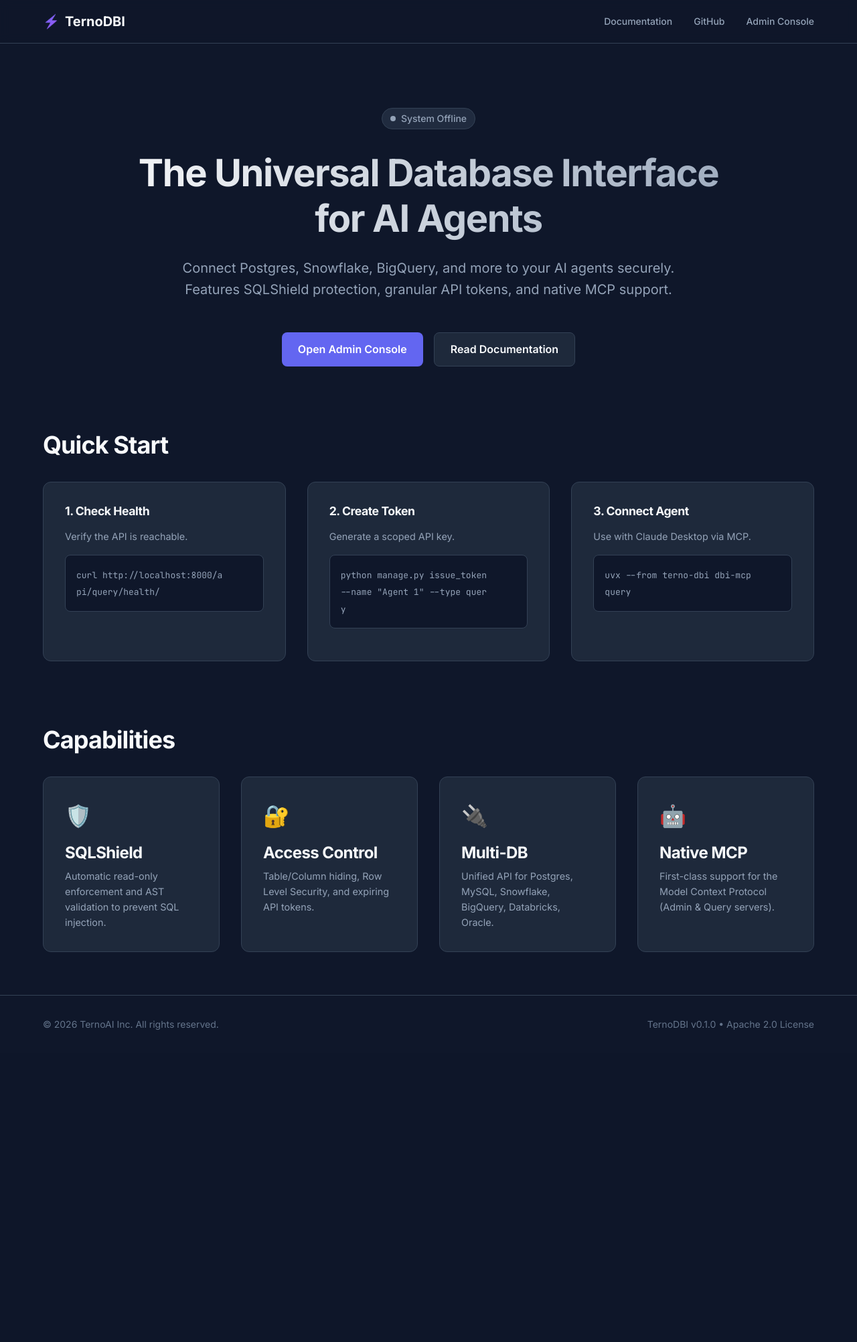
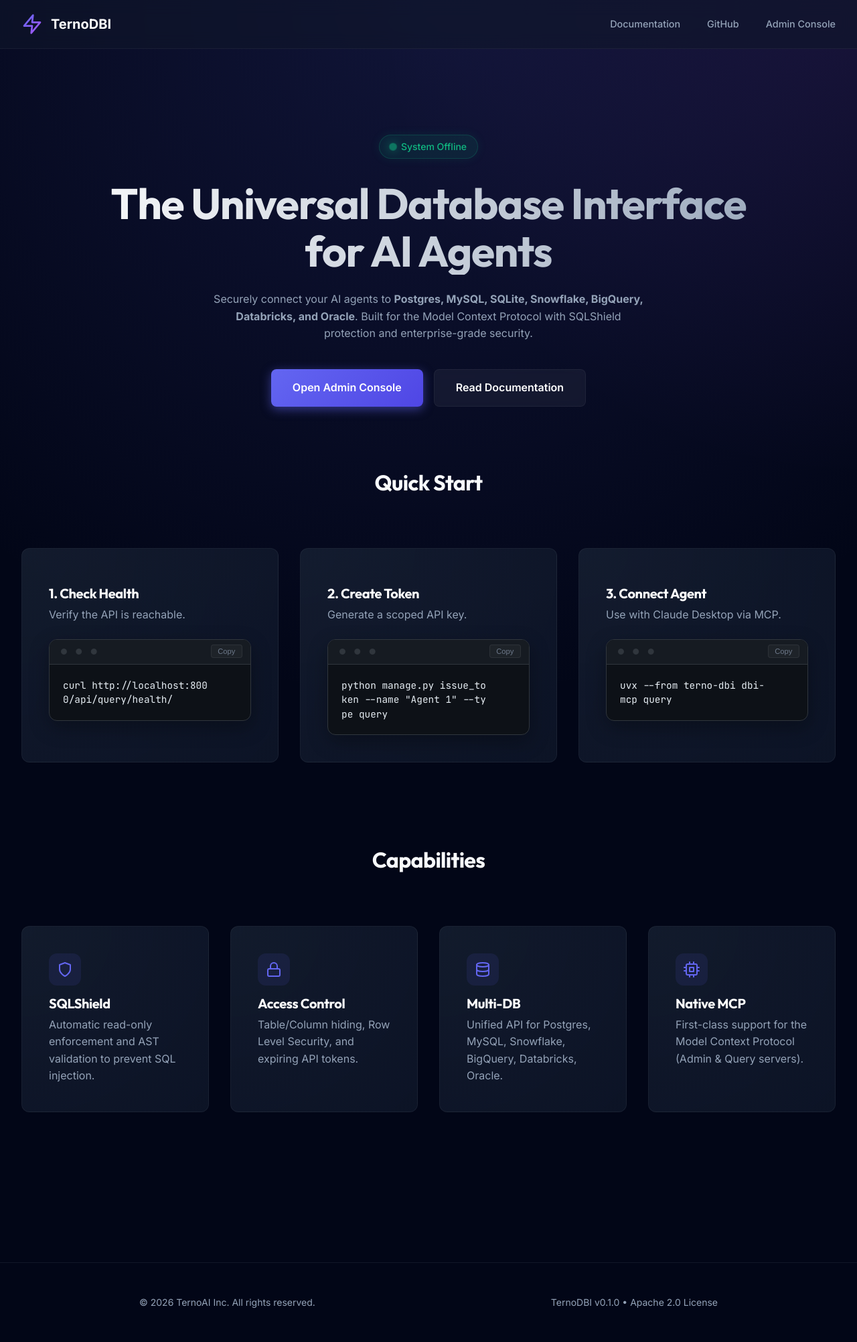
Before and after one commit to terno-ai/ternodbi, a Django app: template src/terno_dbi/core/templates/terno_dbi/landing.html in a window 1280 px wide. Shown: the whole page at 67% size. Before the commit the page ends 1537 px from the top, so only its background shows below. Run offline with Django 4.2, Linux system fonts and the light colour scheme; the template is opened without the code that fills it, so the values that code supplies are empty.

Commit message:
refactor: Update main.css and templates for improved styling and layout; enhance typography and responsiveness

```diff
--- a/src/terno_dbi/core/static/terno_dbi/css/main.css
+++ b/src/terno_dbi/core/static/terno_dbi/css/main.css
@@ -1,19 +1,36 @@
+/* Core Variables */
 :root {
-    --bg-primary: #0f172a;
-    --bg-secondary: #1e293b;
-    --bg-tertiary: #334155;
+    --bg-primary: #020617;
+    /* Deeper blue-black */
+    --bg-secondary: #0f172a;
+    --bg-tertiary: #1e293b;
     --text-primary: #f8fafc;
     --text-secondary: #94a3b8;
-    --text-tertiary: #64748b;
+    --text-muted: #64748b;
+
     --accent-primary: #6366f1;
+    --accent-glow: rgba(99, 102, 241, 0.5);
     --accent-hover: #4f46e5;
+
     --success: #10b981;
+    --success-glow: rgba(16, 185, 129, 0.2);
     --error: #ef4444;
-    --border: #334155;
-    --font-sans: 'Inter', -apple-system, BlinkMacSystemFont, 'Segoe UI', Roboto, sans-serif;
-    --font-mono: 'JetBrains Mono', 'Fira Code', Consolas, monospace;
+
+    --border: rgba(148, 163, 184, 0.1);
+    --glass-bg: rgba(15, 23, 42, 0.6);
+    --glass-border: rgba(255, 255, 255, 0.05);
+
+    --font-heading: 'Outfit', 'Inter', sans-serif;
+    /* Recommend Outfit for headings if available, else Inter */
+    --font-body: 'Inter', -apple-system, sans-serif;
+    --font-mono: 'JetBrains Mono', 'Fira Code', monospace;
+
+    --radius-sm: 0.5rem;
+    --radius-md: 0.75rem;
+    --radius-lg: 1rem;
 }
 
+/* Reset & Base */
 * {
     margin: 0;
     padding: 0;
@@ -22,289 +39,367 @@
 
 body {
     background-color: var(--bg-primary);
+    background-image:
+        radial-gradient(circle at 50% 0%, rgba(99, 102, 241, 0.15) 0%, transparent 50%),
+        radial-gradient(circle at 100% 0%, rgba(168, 85, 247, 0.1) 0%, transparent 30%);
     color: var(--text-primary);
-    font-family: var(--font-sans);
+    font-family: var(--font-body);
     line-height: 1.6;
     min-height: 100vh;
     display: flex;
     flex-direction: column;
+    overflow-x: hidden;
 }
 
 /* Typography */
 h1,
 h2,
 h3,
-h4,
-h5,
-h6 {
-    line-height: 1.2;
+h4 {
+    font-family: var(--font-heading);
     font-weight: 700;
-    letter-spacing: -0.025em;
+    line-height: 1.1;
+    letter-spacing: -0.02em;
 }
 
 h1 {
-    font-size: 3.5rem;
+    font-size: clamp(2.5rem, 5vw, 4rem);
+    background: linear-gradient(to right, #fff, #94a3b8);
+    -webkit-background-clip: text;
+    background-clip: text;
+    -webkit-text-fill-color: transparent;
+    margin-bottom: 1.5rem;
 }
 
 h2 {
-    font-size: 2.25rem;
+    font-size: 2rem;
 }
 
 h3 {
-    font-size: 1.5rem;
+    font-size: 1.25rem;
 }
 
 p {
+    color: var(--text-secondary);
     max-width: 65ch;
+    margin: 0 auto;
+    /* Center the block */
 }
 
 a {
     color: var(--accent-primary);
     text-decoration: none;
-    transition: color 0.2s;
-}
-
-a:hover {
-    color: var(--accent-hover);
+    transition: all 0.2s;
 }
 
 /* Layout */
 .container {
     width: 100%;
-    max-width: 1200px;
+    max-width: 1280px;
     margin: 0 auto;
-    padding: 0 1.5rem;
+    padding: 0 2rem;
 }
 
+/* Header */
 header {
-    background-color: rgba(15, 23, 42, 0.8);
-    backdrop-filter: blur(8px);
-    border-bottom: 1px solid var(--border);
+    background-color: var(--glass-bg);
+    backdrop-filter: blur(12px);
+    -webkit-backdrop-filter: blur(12px);
+    border-bottom: 1px solid var(--glass-border);
     position: sticky;
     top: 0;
-    z-index: 50;
+    z-index: 100;
 }
 
 .header-content {
-    height: 4rem;
+    height: 4.5rem;
     display: flex;
     align-items: center;
     justify-content: space-between;
 }
 
 .logo {
+    display: flex;
+    align-items: center;
+    gap: 0.75rem;
     font-weight: 700;
     font-size: 1.25rem;
-    display: flex;
-    align-items: center;
-    gap: 0.5rem;
-    color: var(--text-primary);
+    color: #fff;
 }
 
-.logo span {
-    background: linear-gradient(135deg, #6366f1, #a855f7);
-    -webkit-background-clip: text;
-    background-clip: text;
-    -webkit-text-fill-color: transparent;
+.logo svg {
+    height: 32px;
+    width: auto;
 }
 
+/* Navigation */
 nav ul {
     display: flex;
-    gap: 2rem;
+    gap: 2.5rem;
     list-style: none;
 }
 
 nav a {
     color: var(--text-secondary);
+    font-size: 0.9rem;
     font-weight: 500;
-    font-size: 0.875rem;
 }
 
 nav a:hover {
-    color: var(--text-primary);
+    color: #fff;
+    text-shadow: 0 0 10px rgba(255, 255, 255, 0.3);
 }
 
-main {
-    flex: 1;
+/* Hero Section */
+.hero {
+    padding: 8rem 0 6rem;
+    text-align: center;
+    display: flex;
+    flex-direction: column;
+    align-items: center;
+    position: relative;
+    /* Adding internal glow */
 }
 
+/* Buttons */
+.btn {
+    display: inline-flex;
+    align-items: center;
+    justify-content: center;
+    padding: 0.875rem 2rem;
+    border-radius: var(--radius-sm);
+    font-weight: 600;
+    transition: all 0.3s cubic-bezier(0.4, 0, 0.2, 1);
+    font-size: 1rem;
+    cursor: pointer;
+    border: none;
+}
+
+.btn-primary {
+    background: linear-gradient(135deg, var(--accent-primary), var(--accent-hover));
+    color: white;
+    box-shadow: 0 4px 15px var(--accent-glow);
+}
+
+.btn-primary:hover {
+    transform: translateY(-2px);
+    box-shadow: 0 8px 25px var(--accent-glow);
+}
+
+.btn-secondary {
+    background: rgba(255, 255, 255, 0.05);
+    color: #fff;
+    border: 1px solid var(--glass-border);
+    backdrop-filter: blur(4px);
+}
+
+.btn-secondary:hover {
+    background: rgba(255, 255, 255, 0.1);
+    border-color: rgba(255, 255, 255, 0.2);
+}
+
+/* Main Grid */
+.grid {
+    display: grid;
+    grid-template-columns: repeat(auto-fit, minmax(320px, 1fr));
+    gap: 2rem;
+    margin-top: 2rem;
+}
+
+/* Glass Cards */
+.card {
+    background: radial-gradient(circle at top left, rgba(30, 41, 59, 0.6), rgba(15, 23, 42, 0.8));
+    border: 1px solid var(--glass-border);
+    border-radius: var(--radius-md);
+    padding: 2.5rem;
+    position: relative;
+    overflow: hidden;
+    transition: all 0.4s;
+}
+
+.card:hover {
+    border-color: rgba(99, 102, 241, 0.3);
+    transform: translateY(-4px);
+    background: radial-gradient(circle at top left, rgba(30, 41, 59, 0.8), rgba(15, 23, 42, 0.9));
+    box-shadow: 0 20px 40px -10px rgba(0, 0, 0, 0.5);
+}
+
+/* Card Icons */
+.card h3 {
+    margin: 1rem 0 0.5rem;
+    color: #fff;
+    display: flex;
+    align-items: center;
+    gap: 0.75rem;
+}
+
+.card-icon {
+    font-size: 1.5rem;
+    background: rgba(99, 102, 241, 0.1);
+    width: 3rem;
+    height: 3rem;
+    display: flex;
+    align-items: center;
+    justify-content: center;
+    border-radius: 12px;
+    margin-bottom: 1rem;
+}
+
+/* Terminal / Code Blocks */
+.copy-wrapper {
+    margin-top: 1.5rem;
+    background: #0d1117;
+    /* GitHub Dark Dim-like */
+    border: 1px solid #30363d;
+    border-radius: var(--radius-md);
+    overflow: hidden;
+    box-shadow: 0 10px 30px rgba(0, 0, 0, 0.3);
+    position: relative;
+}
+
+/* Terminal Header */
+.copy-wrapper::before {
+    content: "● ● ●";
+    display: block;
+    background: #161b22;
+    color: #30363d;
+    padding: 0.5rem 1rem;
+    font-size: 0.75rem;
+    letter-spacing: 4px;
+    border-bottom: 1px solid #30363d;
+}
+
+/* Section Headers */
+section h2 {
+    text-align: center;
+    margin-bottom: 3rem;
+    position: relative;
+    display: inline-block;
+    left: 50%;
+    transform: translateX(-50%);
+}
+
+pre {
+    padding: 1.25rem;
+    padding-right: 3.5rem;
+    /* Space for copy button */
+    overflow-x: hidden;
+    /* Prevent scrollbar */
+    font-family: var(--font-mono);
+    font-size: 0.9rem;
+    line-height: 1.5;
+    color: #e6edf3;
+    background: transparent;
+    border: none;
+    margin: 0;
+    white-space: pre-wrap;
+    /* Wrap text */
+    word-break: break-all;
+    /* Break long words */
+}
+
+code {
+    font-family: inherit;
+}
+
+.copy-btn {
+    position: absolute;
+    top: 0.4rem;
+    /* Inside the header */
+    right: 0.75rem;
+    background: rgba(255, 255, 255, 0.05);
+    border: 1px solid rgba(255, 255, 255, 0.1);
+    color: var(--text-secondary);
+    padding: 0.2rem 0.6rem;
+    border-radius: 4px;
+    font-size: 0.7rem;
+    cursor: pointer;
+    opacity: 0.7;
+    transition: all 0.2s;
+    font-weight: 500;
+}
+
+.copy-wrapper:hover .copy-btn {
+    opacity: 1;
+}
+
+.copy-btn:hover {
+    background: var(--accent-primary);
+    color: white;
+}
+
+/* Footer */
 footer {
+    margin-top: 8rem;
     border-top: 1px solid var(--border);
-    padding: 2rem 0;
-    margin-top: 4rem;
-    background-color: var(--bg-primary);
+    padding: 3rem 0;
+    background: #020617;
 }
 
 .footer-content {
     display: flex;
     justify-content: space-between;
     align-items: center;
-    color: var(--text-tertiary);
     font-size: 0.875rem;
+    color: var(--text-muted);
 }
 
-/* Components */
-.btn {
-    display: inline-flex;
-    align-items: center;
-    justify-content: center;
-    padding: 0.75rem 1.5rem;
-    border-radius: 0.5rem;
-    font-weight: 600;
-    transition: all 0.2s;
-    cursor: pointer;
-    font-size: 1rem;
-}
-
-.btn-primary {
-    background-color: var(--accent-primary);
-    color: white;
-}
-
-.btn-primary:hover {
-    background-color: var(--accent-hover);
-    color: white !important;
-    transform: translateY(-1px);
-}
-
-.btn-secondary {
-    background-color: var(--bg-secondary);
-    color: var(--text-primary);
-    border: 1px solid var(--border);
-}
-
-.btn-secondary:hover {
-    background-color: var(--bg-tertiary);
-    color: var(--text-primary) !important;
-}
-
-/* Code Blocks */
-pre,
-code {
-    font-family: var(--font-mono);
-}
-
-code {
-    background-color: rgba(51, 65, 85, 0.5);
-    padding: 0.125em 0.25em;
-    border-radius: 0.25rem;
-    font-size: 0.875em;
-    color: #e2e8f0;
-}
-
-pre {
-    background-color: var(--bg-primary);
-    border: 1px solid var(--border);
-    border-radius: 0.5rem;
-    padding: 1rem;
-    padding-right: 3.5rem;
-    /* Space for copy button */
-    overflow-x: auto;
-    margin: 1rem 0;
-    white-space: pre-wrap;
-    /* Wrap long text */
-    word-break: break-all;
-}
-
-pre::-webkit-scrollbar {
-    height: 6px;
-}
-
-pre::-webkit-scrollbar-track {
-    background: transparent;
-}
-
-pre::-webkit-scrollbar-thumb {
-    background-color: var(--border);
-    border-radius: 3px;
-}
-
-pre code {
-    background: none;
-    padding: 0;
-    font-size: 0.8125rem;
-    /* Slightly smaller for density */
-    color: var(--text-secondary);
-    font-family: var(--font-mono);
-}
-
-.copy-wrapper {
-    position: relative;
-}
-
-.copy-btn {
-    position: absolute;
-    top: 0.5rem;
-    right: 0.5rem;
-    background: var(--bg-secondary);
-    border: 1px solid var(--border);
-    color: var(--text-secondary);
-    padding: 0.25rem 0.5rem;
-    border-radius: 0.25rem;
-    font-size: 0.75rem;
-    cursor: pointer;
-    opacity: 0;
-    transition: opacity 0.2s;
-}
-
-.copy-wrapper:hover .copy-btn {
-    opacity: 1;
-}
-
+/* Status Badge */
 .status-badge {
     display: inline-flex;
     align-items: center;
     gap: 0.5rem;
-    padding: 0.25rem 0.75rem;
-    border-radius: 9999px;
+    padding: 0.375rem 1rem;
+    background: rgba(16, 185, 129, 0.1);
+    border: 1px solid rgba(16, 185, 129, 0.2);
+    border-radius: 99px;
+    color: var(--success);
     font-size: 0.875rem;
     font-weight: 500;
-    background-color: rgba(51, 65, 85, 0.5);
-    color: var(--text-secondary);
-    border: 1px solid var(--border);
-}
-
-.status-badge.online {
-    background-color: rgba(16, 185, 129, 0.1);
-    color: var(--success);
-    border-color: rgba(16, 185, 129, 0.2);
+    margin-bottom: 2rem;
+    box-shadow: 0 0 15px rgba(16, 185, 129, 0.1);
 }
 
 .status-dot {
-    width: 0.5rem;
-    height: 0.5rem;
+    width: 8px;
+    height: 8px;
+    background-color: var(--success);
     border-radius: 50%;
-    background-color: currentColor;
+    box-shadow: 0 0 10px var(--success);
+    animation: pulse 2s infinite;
 }
 
-.grid {
-    display: grid;
-    grid-template-columns: repeat(auto-fit, minmax(300px, 1fr));
-    gap: 2rem;
+@keyframes pulse {
+    0% {
+        transform: scale(1);
+        opacity: 1;
+    }
+
+    50% {
+        transform: scale(1.5);
+        opacity: 0.5;
+    }
+
+    100% {
+        transform: scale(1);
+        opacity: 1;
+    }
 }
 
-.card {
-    background-color: var(--bg-secondary);
-    border: 1px solid var(--border);
-    border-radius: 0.75rem;
-    padding: 2rem;
-    transition: all 0.3s cubic-bezier(0.4, 0, 0.2, 1);
-    position: relative;
-    overflow: hidden;
+/* Mobile Responsive */
+@media (max-width: 768px) {
+    h1 {
+        font-size: 2.5rem;
+    }
+
+    .header-content {
+        flex-direction: column;
+        height: auto;
+        padding: 1rem;
+        gap: 1rem;
+    }
+
+    nav ul {
+        gap: 1.5rem;
+    }
 }
-
-.card:hover {
-    border-color: var(--accent-primary);
-    transform: translateY(-4px);
-    box-shadow: 0 10px 30px -10px rgba(0, 0, 0, 0.5);
-}
-
-.card:hover::before {
-    content: '';
-    position: absolute;
-    top: 0;
-    left: 0;
-    width: 100%;
-    height: 4px;
-    background: linear-gradient(90deg, var(--accent-primary), var(--accent-hover));
-}
--- a/src/terno_dbi/core/templates/base.html
+++ b/src/terno_dbi/core/templates/base.html
@@ -7,7 +7,7 @@
     <meta name="viewport" content="width=device-width, initial-scale=1.0">
     <title>{% block title %}TernoDBI - Database Interface Layer{% endblock %}</title>
     <link
-        href="https://fonts.googleapis.com/css2?family=Inter:wght@400;500;600;700&family=JetBrains+Mono:wght@400;500&display=swap"
+        href="https://fonts.googleapis.com/css2?family=Outfit:wght@400;500;600;700&family=Inter:wght@400;500;600;700&family=JetBrains+Mono:wght@400;500&display=swap"
         rel="stylesheet">
     <link rel="stylesheet" href="{% static 'terno_dbi/css/main.css' %}">
     {% block extra_head %}{% endblock %}
@@ -17,7 +17,17 @@
     <header>
         <div class="container header-content">
             <a href="/" class="logo">
-                <span>⚡</span> TernoDBI
+                <svg xmlns="http://www.w3.org/2000/svg" width="24" height="24" viewBox="0 0 24 24" fill="none"
+                    stroke="url(#logo-gradient)" stroke-width="2" stroke-linecap="round" stroke-linejoin="round">
+                    <defs>
+                        <linearGradient id="logo-gradient" x1="0" y1="0" x2="1" y2="1">
+                            <stop offset="0%" stop-color="#6366f1" />
+                            <stop offset="100%" stop-color="#a855f7" />
+                        </linearGradient>
+                    </defs>
+                    <path d="M13 2L3 14h9l-1 8 10-12h-9l1-8z"></path>
+                </svg>
+                TernoDBI
             </a>
             <nav>
                 <ul>
--- a/src/terno_dbi/core/templates/terno_dbi/landing.html
+++ b/src/terno_dbi/core/templates/terno_dbi/landing.html
@@ -1,38 +1,39 @@
 {% extends 'base.html' %}
 
 {% block content %}
-<div class="container">
-    <!-- Hero Section -->
-    <section style="padding: 6rem 0; text-align: center;">
-        <div id="status-badge" class="status-badge" style="margin-bottom: 2rem;">
+<!-- Gradient Hero Background -->
+<section class="hero">
+    <div class="container">
+        <div id="status-badge" class="status-badge">
             <div class="status-dot"></div>
             <span>Checking System Status...</span>
         </div>
 
-        <h1
-            style="margin-bottom: 1.5rem; background: linear-gradient(to right, #fff, #94a3b8); -webkit-background-clip: text; -webkit-text-fill-color: transparent;">
+        <h1>
             The Universal Database Interface<br>for AI Agents
         </h1>
 
-        <p style="margin: 0 auto 3rem; font-size: 1.25rem; color: var(--text-secondary);">
-            Connect Postgres, Snowflake, BigQuery, and more to your AI agents securely.
-            Features SQLShield protection, granular API tokens, and native MCP support.
+        <p>
+            Securely connect your AI agents to <strong>Postgres, MySQL, SQLite, Snowflake, BigQuery, Databricks, and
+                Oracle</strong>.
+            Built for the Model Context Protocol with SQLShield protection and enterprise-grade security.
         </p>
 
-        <div style="display: flex; gap: 1rem; justify-content: center;">
+        <div style="display: flex; gap: 1rem; justify-content: center; margin-top: 2.5rem;">
             <a href="/admin/" class="btn btn-primary">Open Admin Console</a>
             <a href="/docs/setup/" class="btn btn-secondary">Read Documentation</a>
         </div>
-    </section>
+    </div>
+</section>
 
+<div class="container">
     <!-- Quick Start -->
-    <section style="margin-bottom: 6rem;">
-        <h2 style="margin-bottom: 2rem;">Quick Start</h2>
+    <section style="margin-bottom: 8rem;">
+        <h2>Quick Start</h2>
         <div class="grid">
             <div class="card">
-                <h3 style="margin-bottom: 1rem; font-size: 1.1rem;">1. Check Health</h3>
-                <p style="margin-bottom: 1rem; font-size: 0.9rem; color: var(--text-secondary);">Verify the API is
-                    reachable.</p>
+                <h3>1. Check Health</h3>
+                <p>Verify the API is reachable.</p>
                 <div class="copy-wrapper">
                     <button class="copy-btn">Copy</button>
                     <pre><code>curl http://localhost:8000/api/query/health/</code></pre>
@@ -40,9 +41,8 @@
             </div>
 
             <div class="card">
-                <h3 style="margin-bottom: 1rem; font-size: 1.1rem;">2. Create Token</h3>
-                <p style="margin-bottom: 1rem; font-size: 0.9rem; color: var(--text-secondary);">Generate a scoped API
-                    key.</p>
+                <h3>2. Create Token</h3>
+                <p>Generate a scoped API key.</p>
                 <div class="copy-wrapper">
                     <button class="copy-btn">Copy</button>
                     <pre><code>python manage.py issue_token --name "Agent 1" --type query</code></pre>
@@ -50,9 +50,8 @@
             </div>
 
             <div class="card">
-                <h3 style="margin-bottom: 1rem; font-size: 1.1rem;">3. Connect Agent</h3>
-                <p style="margin-bottom: 1rem; font-size: 0.9rem; color: var(--text-secondary);">Use with Claude Desktop
-                    via MCP.</p>
+                <h3>3. Connect Agent</h3>
+                <p>Use with Claude Desktop via MCP.</p>
                 <div class="copy-wrapper">
                     <button class="copy-btn">Copy</button>
                     <pre><code>uvx --from terno-dbi dbi-mcp query</code></pre>
@@ -62,37 +61,73 @@
     </section>
 
     <!-- Features -->
-    <section>
-        <h2 style="margin-bottom: 2rem;">Capabilities</h2>
-        <div class="grid" style="grid-template-columns: repeat(auto-fit, minmax(250px, 1fr));">
+    <section style="margin-bottom: 6rem;">
+        <h2>Capabilities</h2>
+        <div class="grid" style="grid-template-columns: repeat(auto-fit, minmax(280px, 1fr));">
             <div class="card">
-                <div style="font-size: 2rem; margin-bottom: 1rem;">🛡️</div>
+                <div class="card-icon">
+                    <!-- Shield Icon -->
+                    <svg xmlns="http://www.w3.org/2000/svg" width="24" height="24" viewBox="0 0 24 24" fill="none"
+                        stroke="#6366f1" stroke-width="2" stroke-linecap="round" stroke-linejoin="round">
+                        <path d="M12 22s8-4 8-10V5l-8-3-8 3v7c0 6 8 10 8 10z"></path>
+                    </svg>
+                </div>
                 <h3>SQLShield</h3>
-                <p style="font-size: 0.9rem; color: var(--text-secondary); margin-top: 0.5rem;">
+                <p>
                     Automatic read-only enforcement and AST validation to prevent SQL injection.
                 </p>
             </div>
 
             <div class="card">
-                <div style="font-size: 2rem; margin-bottom: 1rem;">🔐</div>
+                <div class="card-icon">
+                    <!-- Lock Icon -->
+                    <svg xmlns="http://www.w3.org/2000/svg" width="24" height="24" viewBox="0 0 24 24" fill="none"
+                        stroke="#6366f1" stroke-width="2" stroke-linecap="round" stroke-linejoin="round">
+                        <rect x="3" y="11" width="18" height="11" rx="2" ry="2"></rect>
+                        <path d="M7 11V7a5 5 0 0 1 10 0v4"></path>
+                    </svg>
+                </div>
                 <h3>Access Control</h3>
-                <p style="font-size: 0.9rem; color: var(--text-secondary); margin-top: 0.5rem;">
+                <p>
                     Table/Column hiding, Row Level Security, and expiring API tokens.
                 </p>
             </div>
 
             <div class="card">
-                <div style="font-size: 2rem; margin-bottom: 1rem;">🔌</div>
+                <div class="card-icon">
+                    <!-- Database/Server Icon -->
+                    <svg xmlns="http://www.w3.org/2000/svg" width="24" height="24" viewBox="0 0 24 24" fill="none"
+                        stroke="#6366f1" stroke-width="2" stroke-linecap="round" stroke-linejoin="round">
+                        <ellipse cx="12" cy="5" rx="9" ry="3"></ellipse>
+                        <path d="M21 12c0 1.66-4 3-9 3s-9-1.34-9-3"></path>
+                        <path d="M3 5v14c0 1.66 4 3 9 3s9-1.34 9-3V5"></path>
+                    </svg>
+                </div>
                 <h3>Multi-DB</h3>
-                <p style="font-size: 0.9rem; color: var(--text-secondary); margin-top: 0.5rem;">
+                <p>
                     Unified API for Postgres, MySQL, Snowflake, BigQuery, Databricks, Oracle.
                 </p>
             </div>
 
             <div class="card">
-                <div style="font-size: 2rem; margin-bottom: 1rem;">🤖</div>
+                <div class="card-icon">
+                    <!-- CPU/Chip Icon -->
+                    <svg xmlns="http://www.w3.org/2000/svg" width="24" height="24" viewBox="0 0 24 24" fill="none"
+                        stroke="#6366f1" stroke-width="2" stroke-linecap="round" stroke-linejoin="round">
+                        <rect x="4" y="4" width="16" height="16" rx="2" ry="2"></rect>
+                        <rect x="9" y="9" width="6" height="6"></rect>
+                        <line x1="9" y1="1" x2="9" y2="4"></line>
+                        <line x1="15" y1="1" x2="15" y2="4"></line>
+                        <line x1="9" y1="20" x2="9" y2="23"></line>
+                        <line x1="15" y1="20" x2="15" y2="23"></line>
+                        <line x1="20" y1="9" x2="23" y2="9"></line>
+                        <line x1="20" y1="14" x2="23" y2="14"></line>
+                        <line x1="1" y1="9" x2="4" y2="9"></line>
+                        <line x1="1" y1="14" x2="4" y2="14"></line>
+                    </svg>
+                </div>
                 <h3>Native MCP</h3>
-                <p style="font-size: 0.9rem; color: var(--text-secondary); margin-top: 0.5rem;">
+                <p>
                     First-class support for the Model Context Protocol (Admin & Query servers).
                 </p>
             </div>
```
